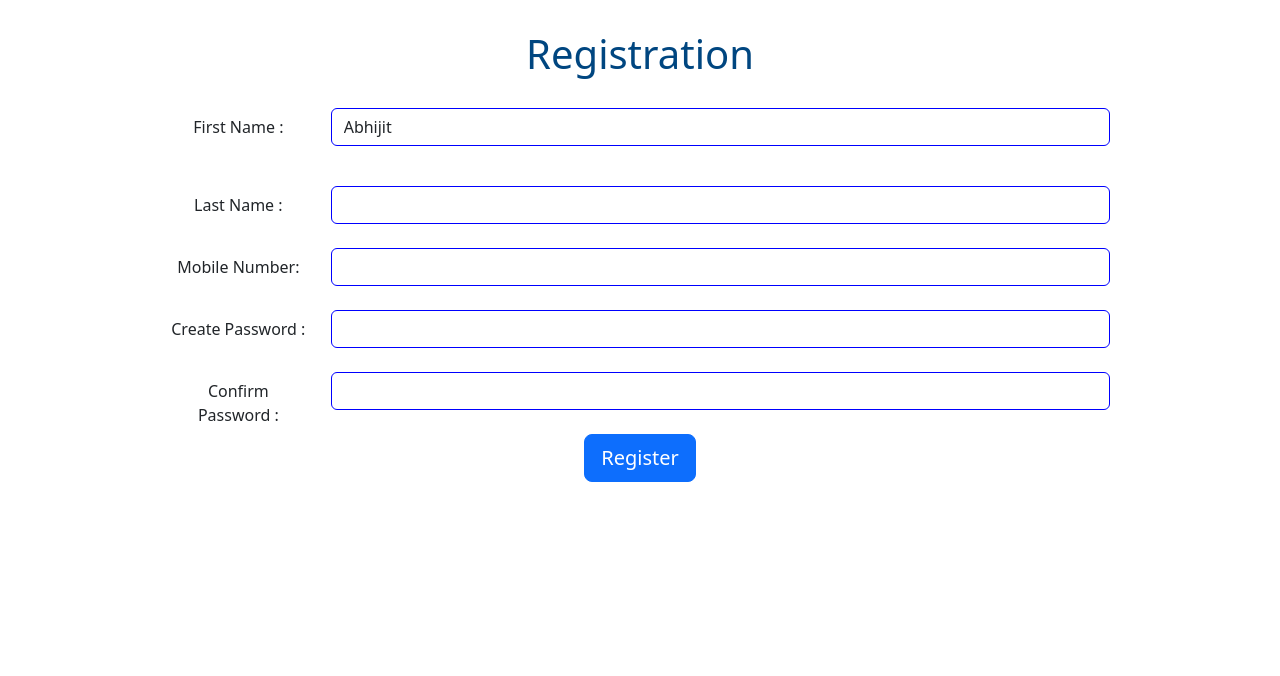
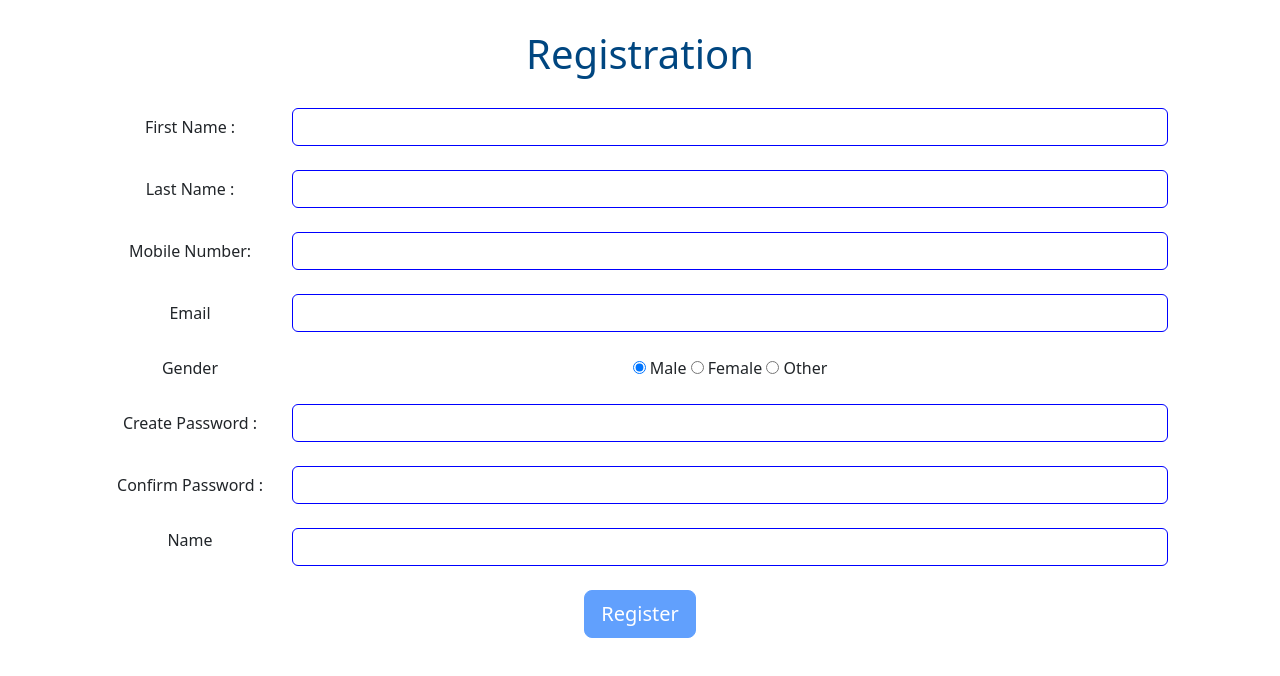
Before and after one commit to abhijitBharankar/angularApps, an Angular app in the folder abhijit/: page /signup in a window 1280 px wide. Shown: the top 676 px of the page. Built offline with nearby package versions, Linux system fonts and the light colour scheme.

Commit message:
password_validation

```diff
--- a/abhijit/src/app/signup/signup.component.css
+++ b/abhijit/src/app/signup/signup.component.css
@@ -1,10 +1,13 @@
+.mainContainer{
+    padding: 0 100px;
+
+}
 .container{
     /* display: flex; */
     /* justify-content: center; */
     /* flex-direction: column; */
     text-align: center;
     /* background-color: lightgoldenrodyellow; */
-    padding: 0 100px;
 }
 
 .container h1{
--- a/abhijit/src/app/signup/signup.component.html
+++ b/abhijit/src/app/signup/signup.component.html
@@ -1,22 +1,26 @@
 <!-- this form is created using reactive form -->
 
+<div class="mainContainer">
     <div class="container">
         <h1>Registration</h1>
         <form action="" [formGroup]="signupForm">
-        <div class=" mb-3 row">
+            <div class="row">
                 <label class="col-sm-2 col-form-label" for="firstName">First Name : </label>
                 <div class="col-sm-10">
-                <input class="form-control" type="text" name="firstName" formControlName="firstName">
+                    <input class="form-control" type="text" name="firstName" formControlName="firstName"> <br>
                 </div>
+                <span class="error" *ngIf="signupForm.get('firstName')?.errors?.['pattern']">Please enter alphabets
+                    only</span>
             </div>
-        <span class="error" *ngIf="signupForm.get('firstName')?.errors?.['pattern']">Please enter alphabets only</span><br>
 
             <div class="row">
                 <label class="col-sm-2 col-form-label" for="lastName">Last Name : </label>
 
                 <div class="col-sm-10 ">
-                <input class="form-control" type="text" name="lastName" formControlName="lastName"><br>
+                    <input class="form-control" type="text" name="lastName" formControlName="lastName"> <br>
                 </div>
+                <span class="error" *ngIf="signupForm.get('lastName')?.errors?.['pattern']">Last Name must contain
+                    alphabets only</span>
             </div>
 
             <div class="row">
@@ -24,15 +28,35 @@
                 <div class="col-sm-10">
                     <input class="form-control" type="text" name="mobile" formControlName="mobile"><br>
                 </div>
+                <span class="error"
+                    *ngIf="signupForm.get('mobile')?.errors?.['minlength'] && !signupForm.get('mobile')?.errors?.['pattern'] || signupForm.get('mobile')?.errors?.['maxlength'] && !signupForm.get('mobile')?.errors?.['pattern']">
+                    Mobile number should be 10 digits only</span>
+                    <span class="error" *ngIf="signupForm.get('mobile')?.errors?.['pattern']">Mobile number should contain integers only</span>
             </div>
-        <span class="error"
-            *ngIf="signupForm.get('mobile')?.errors?.['minlength'] || signupForm.get('mobile')?.errors?.['maxlength']">
-            Mobile number should be 10 digits only</span>
+
+            <div class="row">
+                <label for="email" class="col-sm-2 col-form-label">Email</label>
+                <div class="col-sm-10">
+                    <input type="email" class="form-control" formControlName ="email"><br>
+                </div>
+                <span class="error" *ngIf="signupForm.get('email')?.errors?.['email']">Please enter valid email address</span>
+            </div>
+
+            <div class="row">
+                <label for="gender" class="col-sm-2">Gender</label>
+                <div class="col-sm-10">
+                    <input type="radio" value="male" formControlName = "gender"> Male
+                    <input type="radio" value="female" formControlName = "gender"> Female
+                    <input type="radio" value="other" formControlName = "gender"> Other <br><br>
+                </div>
+            </div>
 
             <div class="row">
                 <label class="col-sm-2 col-form-label" for="createPassword">Create Password : </label>
                 <div class="col-sm-10">
-                <input class="form-control" type="text"><br>
+                    <input class="form-control" type="text" formControlName ="createPassword"
+                    (keyup)="confirmPassword()"><br>
+                    <span class="error" *ngIf="signupForm.get('createPassword')?.errors?.['minlength']">Password should be atleast 6 characters long</span>
                 </div>
             </div>
 
@@ -40,9 +64,21 @@
                 <label class="col-sm-2 col-form-label" for="confirmPassword">Confirm Password : </label>
 
                 <div class="col-sm-10">
-                <input class="form-control" type="text"><br>
+                    <input class="form-control" type="text" formControlName = "confirmPassword" (keyup)="confirmPassword()"><br>
+                    <span class="error" *ngIf="!matchPassword && signupForm.get('confirmPassword')?.dirty"> Password does not match</span>
+                    <span class="text-success" *ngIf="matchPassword && signupForm.get('confirmPassword')?.dirty"> Password matched successfully</span>
                 </div>
             </div>
-        <button class="btn btn-primary btn-lg" [disabled]="!signupForm.valid" (click)="register()" id="registerBtn">Register</button>
+
+            <div class="row">
+                <label for="name" class="col-sm-2">Name</label>
+                <div class="col-sm-10">
+                    <input type="text" class="form-control" formControlName = 'name'> <br>
+                    <span class="error" *ngIf="signupForm.get('name')?.errors?.['Err']"> Name should not contain copy word</span>
+                </div>
+            </div>
+            <button class="btn btn-primary btn-lg" [disabled]="!signupForm.valid" (click)="register()"
+                id="registerBtn">Register</button>
         </form>
     </div>
+</div>
--- a/abhijit/src/app/signup/signup.component.ts
+++ b/abhijit/src/app/signup/signup.component.ts
@@ -9,7 +9,7 @@ import { FormGroup, FormBuilder, Validators } from '@angular/forms';
 export class SignupComponent {
 
   signupForm!: FormGroup;
-
+  matchPassword : boolean =true;
 
   constructor(private formBuilder: FormBuilder) {
 
@@ -21,9 +21,14 @@ export class SignupComponent {
 
   signupFormControl() {
     this.signupForm = this.formBuilder.group({
-      firstName: ['Abhijit', [Validators.required, Validators.pattern('[a-zA-Z]*$')]],
-      lastName: [''],
-      mobile: ['', [Validators.maxLength(10), Validators.minLength(10)]]
+      firstName: ['', [Validators.required, Validators.pattern('[a-zA-Z]*$')]],
+      lastName: ['',[Validators.required, Validators.pattern('[a-zA-Z]*$')]],
+      mobile: ['', [Validators.required, Validators.maxLength(10), Validators.minLength(10), Validators.pattern('[0-9]*$')]],
+      email:['',[Validators.required, Validators.email]],
+      createPassword: ['',[Validators.required, Validators.minLength(6)]],
+      confirmPassword: ['',[Validators.required, Validators.minLength(6)]],
+      gender:['male',[Validators.required]],
+      name:['', [this.nameValidatin]]
     })
   }
 
@@ -32,4 +37,23 @@ export class SignupComponent {
 
     console.log(this.signupForm.value)
   }
+
+
+  confirmPassword(){
+    console.log(this.signupForm.value.createPassword)
+    console.log(this.signupForm.value.confirmPassword)
+    if(this.signupForm.value.createPassword == this.signupForm.value.confirmPassword){
+      this.matchPassword = true;
+    }else{
+      this.matchPassword = false;
+    }
+  }
+
+
+  nameValidatin(inp:any){
+    console.log(inp.value)
+    let data = inp.value?.toLowerCase();
+    let isErr = data.includes('copy')
+    return isErr ? {Err : true} : null;
+  }
 }
```
Lines whose indentation alone changed are shown as unchanged.
